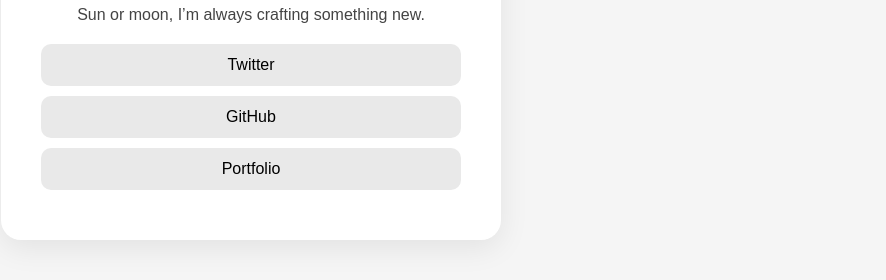
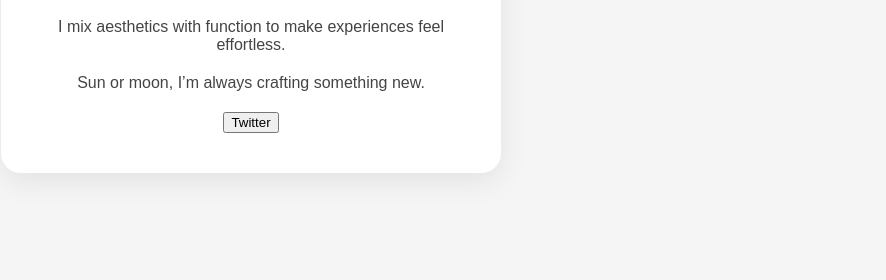
Before and after one commit to ziteybitey/ziteybitey.github.io, a plain HTML site: page index.html in a window 1280 px wide. Shown: the part 470-750 px from the top of the page, without its empty margins (389-1275 px from the left). Drawn offline with Linux system fonts and the light colour scheme.

Commit message:
Update Twitter link to a button
Replaced links with a button for Twitter.

```diff
--- a/index.html
+++ b/index.html
@@ -149,9 +149,7 @@
     <p>I mix aesthetics with function to make experiences feel effortless.  </p>
     <p>Sun or moon, I’m always crafting something new.</p>
     <div class="links">
-      <a href="#">Twitter</a>
-      <a href="#">GitHub</a>
-      <a href="#">Portfolio</a>
+      <button class="btn" onclick="location.href='https://x.com/ziteybiteyarch'">Twitter</button>
     </div>
   </div>
 <script>
```
